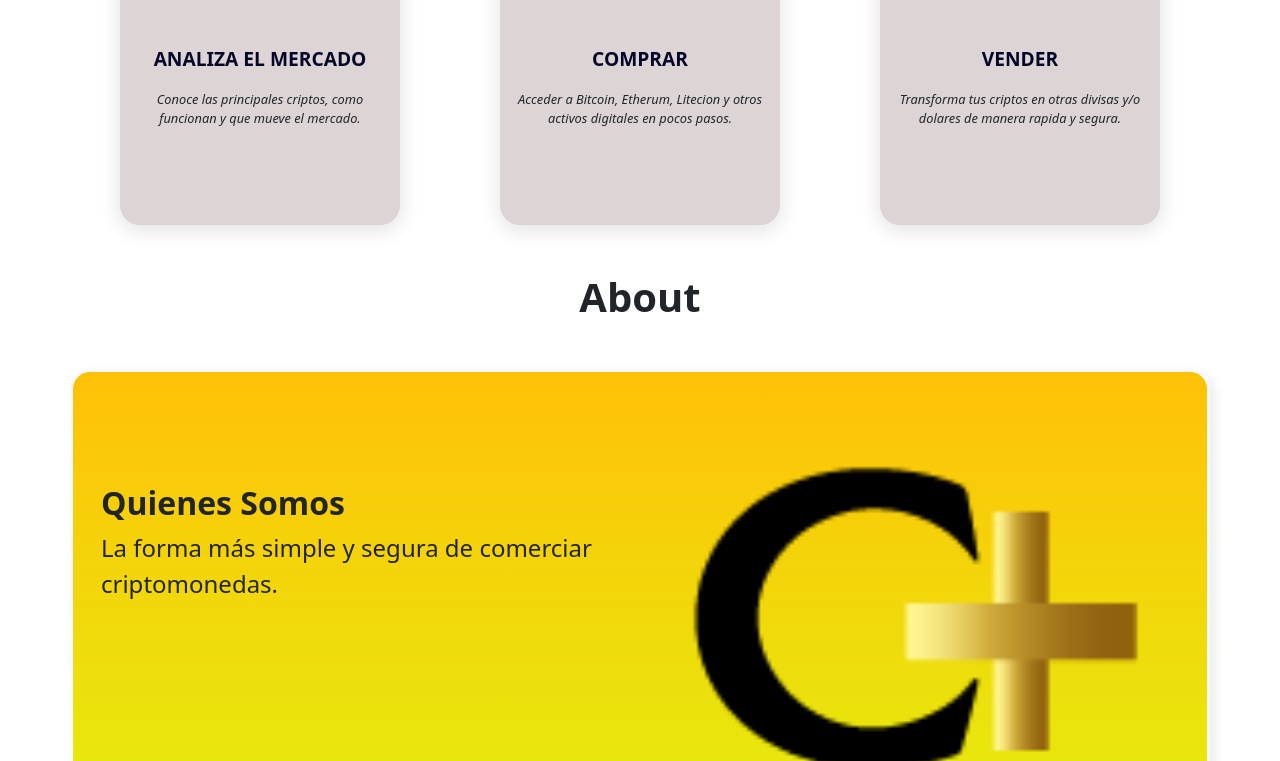
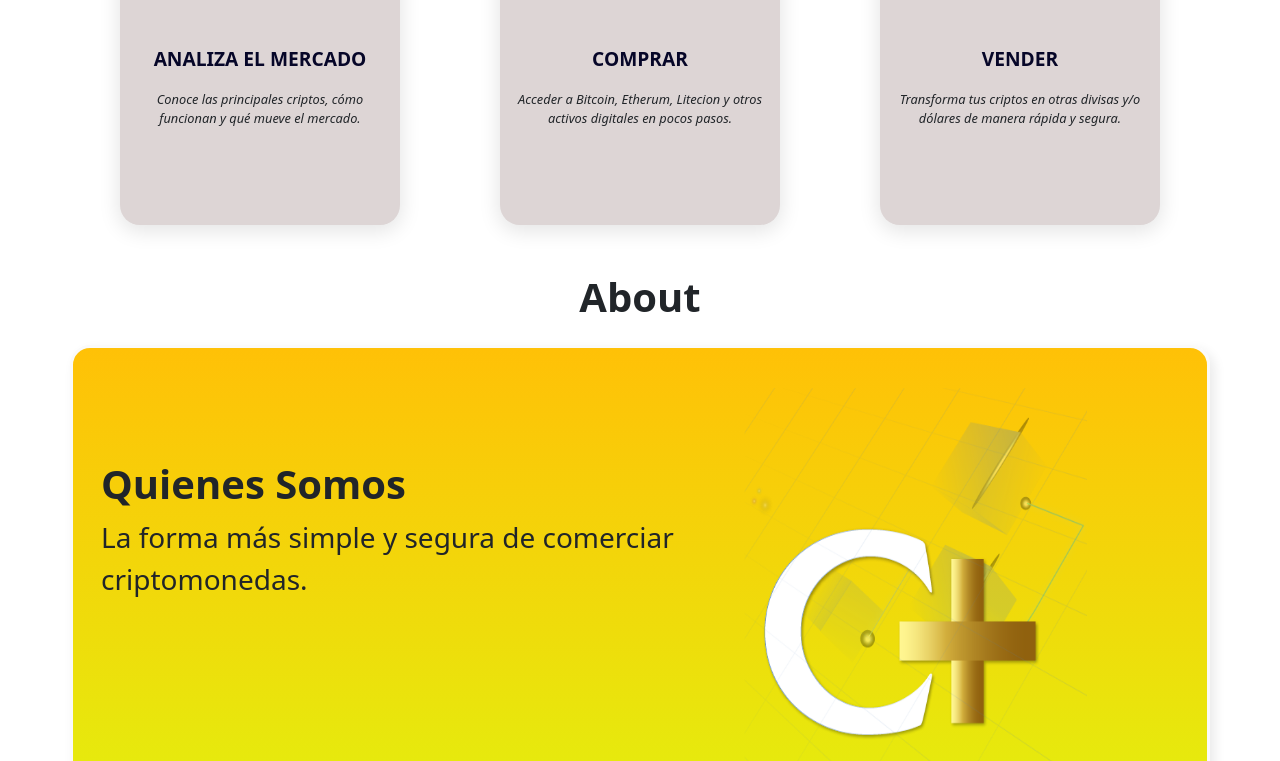
Before and after one commit to Nahuel61920/CoinPlus, a React (Create React App) app in the folder Client/: page / in a window 1280 px wide. Shown: the part 1079-1840 px from the top of the page. Built offline with nearby package versions, Linux system fonts and the light colour scheme.

Commit message:
cambio imagen promo

```diff
--- a/Client/src/components/Sections/Promo/Promo.jsx
+++ b/Client/src/components/Sections/Promo/Promo.jsx
@@ -1,6 +1,6 @@
 import React from 'react'
 import "./promo.css"
-import coinIcon from "../../../assets/img/coinIcon.png"
+import coinIcon from "../../../assets/img/coin+promo.png"
 
 export default function Promo() {
   return (
@@ -8,12 +8,12 @@ export default function Promo() {
 
         <h1 className="fw-bold text-center">About</h1>
 
-        <div class="row card-promo my-5 p-3" >
-            <div className="col-12 col-md-6 aling-content-center mt-5">
-              <h4 className="fs-2 fw-bold mt-5">Quienes Somos</h4>
-              <p className="fs-4">La forma más simple y segura de comerciar criptomonedas.</p>
+        <div class="row card-promo my-4 p-3" >
+            <div className="col-10 col-md-7 aling-content-center mt-5">
+              <h4 className="fs-1 fw-bold mt-5">Quienes Somos</h4>
+              <p className="fs-3">La forma más simple y segura de comerciar criptomonedas.</p>
           </div>
-          <div className="col-12 col-md-6 my-5 container__img_header">
+          <div className="col-10 col-md-4 my-4 container__img_header">
             <img src={coinIcon} alt="coinIcon"/>
           </div>
         </div>
--- a/Client/src/components/Sections/Services/Services.jsx
+++ b/Client/src/components/Sections/Services/Services.jsx
@@ -10,7 +10,7 @@ function Services() {
       <h1 className="fw-bold text-center">Services</h1>
       <p className="text-center">What can you do in Coin+?</p>
       <div className="row justify-content-center">
-        <div className="col-12 col-md-4 d-flex justify-content-center">
+        <div className="col-6 col-md-4 d-flex justify-content-center">
           <div class="card-contain">
             <div class="card-image">
               <img src={criptomonedas} alt="criptomonedas" width="70"/>
@@ -18,12 +18,12 @@ function Services() {
             <div class="card-info">
               <p class="text-title">Analiza el mercado</p>
               <p class="text-body">
-              Conoce las principales criptos, como funcionan y que mueve el mercado.
+              Conoce las principales criptos, cómo funcionan y qué mueve el mercado.
               </p>
             </div>
           </div>
         </div>
-        <div className="col-12 col-md-4 d-flex justify-content-center">
+        <div className="col-6 col-md-4 d-flex justify-content-center">
           <div class="card-contain">
             <div class="card-image">
             <img src={compraCryp} alt="compraCryp" width="70"/>
@@ -36,7 +36,7 @@ function Services() {
             </div>
           </div>
         </div>
-        <div className="col-12 col-md-4 d-flex justify-content-center">
+        <div className="col-6 col-md-4 d-flex justify-content-center">
           <div class="card-contain">
           <div class="card-image">
               <img src={retiro} alt="bitcoin" className="figure-img" width="65"/>
@@ -44,7 +44,7 @@ function Services() {
             <div class="card-info">
               <p class="text-title">Vender</p>
               <p class="text-body">
-                Transforma tus criptos en otras divisas y/o dolares de manera rapida y segura.
+                Transforma tus criptos en otras divisas y/o dólares de manera rápida y segura.
               </p>
             </div>
           </div>
```
Also changed, not shown: Client/src/assets/img/coin+promo.png (added).
